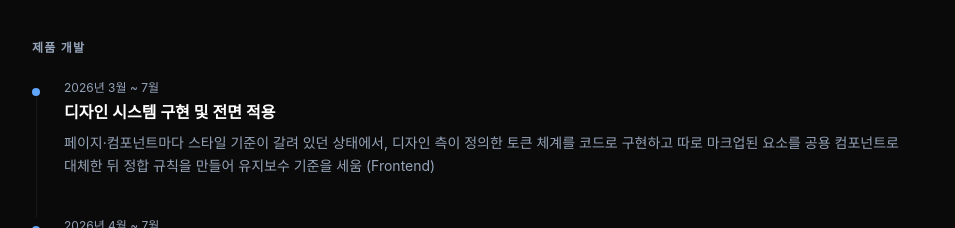
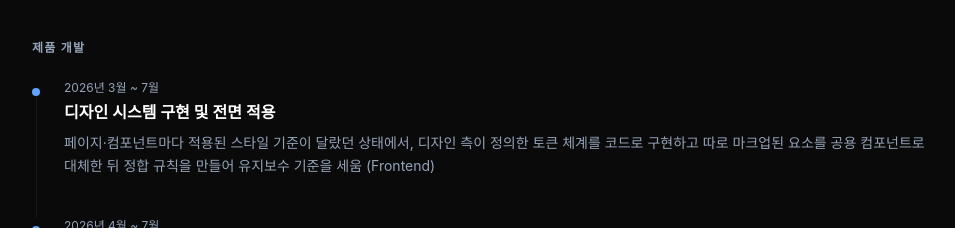
Before and after one commit to WhyBusyy/portfolio, a Next.js app: page / in a window 1280 px wide. Shown: the part 3100-3328 px from the top of the page, without its empty margins (160-1115 px from the left). Built offline with nearby package versions, Linux system fonts and the light colour scheme; a web font is replaced by a local one.

Commit message:
style: '갈려 있었습니다' → '달랐습니다'
'갈렸다'는 대립·분열 뉘앙스가 있어 부정적으로 읽힘.
상태를 중립적으로 기술하는 '달랐다'로 교체 (lead / Work 목록)

```diff
--- a/src/components/Work.tsx
+++ b/src/components/Work.tsx
@@ -85,7 +85,7 @@ export default function Work() {
               title: "디자인 시스템 구현 및 전면 적용",
               period: "2026년 3월 ~ 7월",
               description:
-                "페이지·컴포넌트마다 스타일 기준이 갈려 있던 상태에서, 디자인 측이 정의한 토큰 체계를 코드로 구현하고 따로 마크업된 요소를 공용 컴포넌트로 대체한 뒤 정합 규칙을 만들어 유지보수 기준을 세움 (Frontend)",
+                "페이지·컴포넌트마다 적용된 스타일 기준이 달랐던 상태에서, 디자인 측이 정의한 토큰 체계를 코드로 구현하고 따로 마크업된 요소를 공용 컴포넌트로 대체한 뒤 정합 규칙을 만들어 유지보수 기준을 세움 (Frontend)",
               slug: "design-system" as string | null,
             },
             {
--- a/src/data/projects.ts
+++ b/src/data/projects.ts
@@ -398,7 +398,7 @@ export const projects: ProjectData[] = [
       "Figma",
     ],
     overview: {
-      lead: "담당자 변경과 디자인 리뉴얼이 겹치면서 페이지와 컴포넌트마다 적용된 스타일 기준이 갈려 있었습니다. 디자인 측이 정의한 토큰 체계를 코드로 구현하고, 따로 마크업돼 있던 요소를 공용 컴포넌트로 대체한 뒤, 정합 규칙을 만들어 이후에도 디자인 시스템을 지키며 유지보수할 수 있게 했습니다.",
+      lead: "담당자 변경과 디자인 리뉴얼이 겹치면서 페이지와 컴포넌트마다 적용된 스타일 기준이 달랐습니다. 디자인 측이 정의한 토큰 체계를 코드로 구현하고, 따로 마크업돼 있던 요소를 공용 컴포넌트로 대체한 뒤, 정합 규칙을 만들어 이후에도 디자인 시스템을 지키며 유지보수할 수 있게 했습니다.",
       detail:
         "3가지 문제가 있었습니다. 이전 기준과 현행 기준으로 만든 화면이 함께 남아 있었고, 공용 컴포넌트가 일부에서만 쓰이고 나머지는 같은 요소를 따로 마크업해 구현돼 있었고, 색은 의미 토큰 대신 프리미티브 팔레트를 직접 참조하고 있었습니다. 담당자 변경과 디자인 리뉴얼이 겹치면서 적용이 일부에만 이뤄진 채 누적된 상태였습니다. 디자인 측이 정리한 역할 기반 토큰 체계를 코드로 구현해 약국·벤더 관리자 화면 전반에 적용하고, 따로 마크업돼 있던 요소를 공용 컴포넌트로 대체했습니다. 이후에도 기준을 따라갈 수 있도록 정합 규칙을 코드베이스에 남겼습니다.",
     },
```
